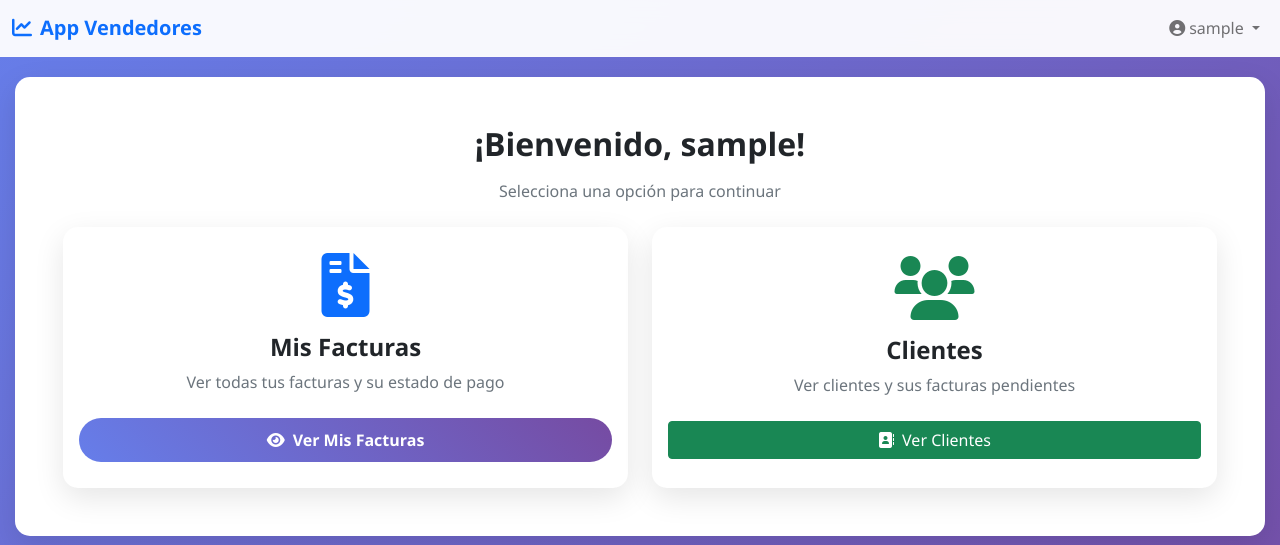
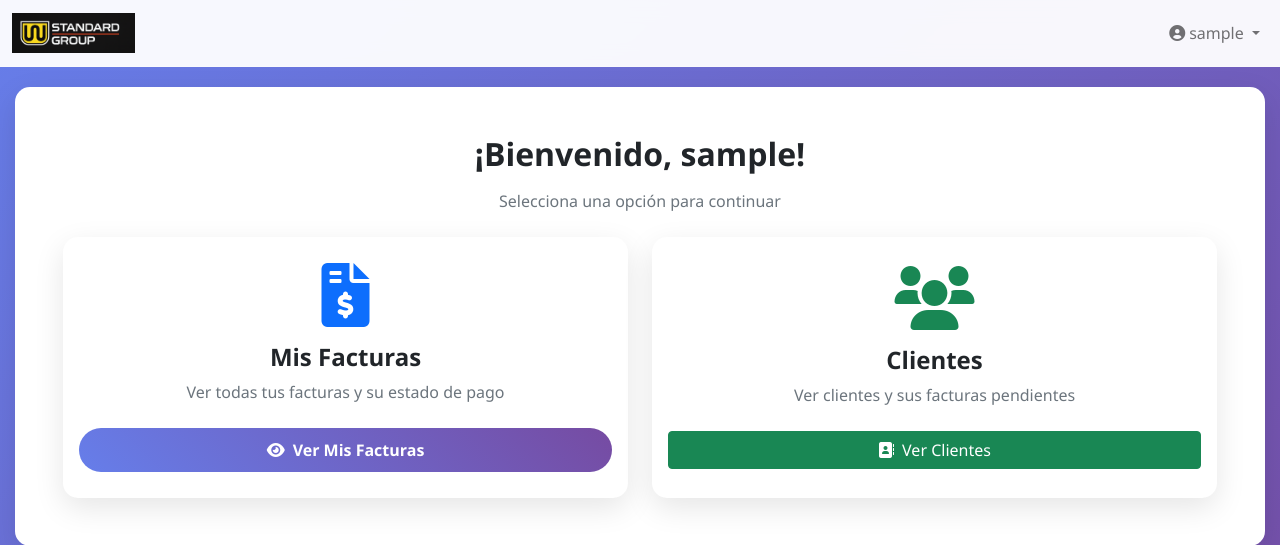
Before and after one commit to WstdCodex/App-Vendedores2, a Flask app: page /dashboard in a window 1280 px wide. Shown: the top 545 px of the page. Run offline with Flask 3, Linux system fonts and the light colour scheme; the visitor is signed in with stand-in values (Sample User, id 1); some libraries are stand-ins or nearby versions.

Commit message:
Replace text logo with image

```diff
--- a/templates/base.html
+++ b/templates/base.html
@@ -137,7 +137,7 @@
     <nav class="navbar navbar-expand-lg navbar-light">
         <div class="container-fluid">
             <a class="navbar-brand fw-bold text-primary" href="{{ url_for('dashboard') }}">
-                <i class="fas fa-chart-line me-2"></i>App Vendedores
+                <img src="{{ url_for('static', filename='image.png') }}" alt="App Vendedores" height="40">
             </a>
 
             {% if session.user_id %}
```
